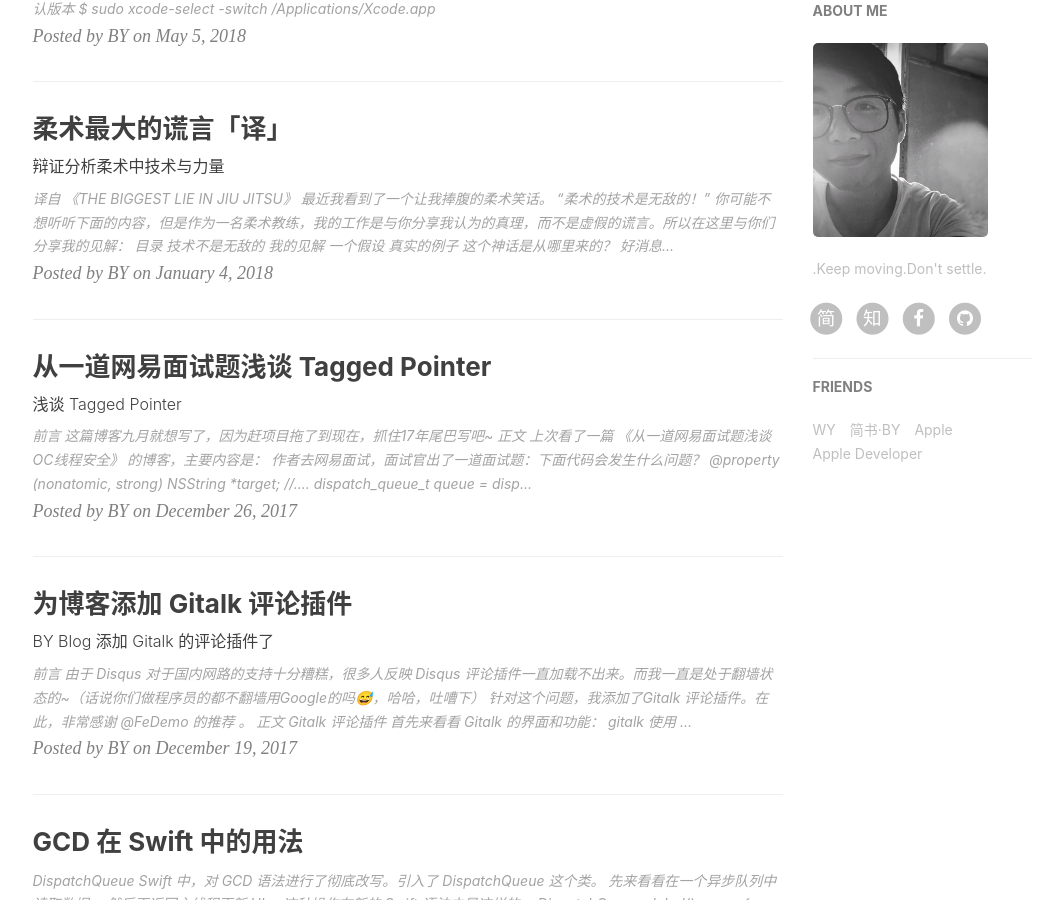
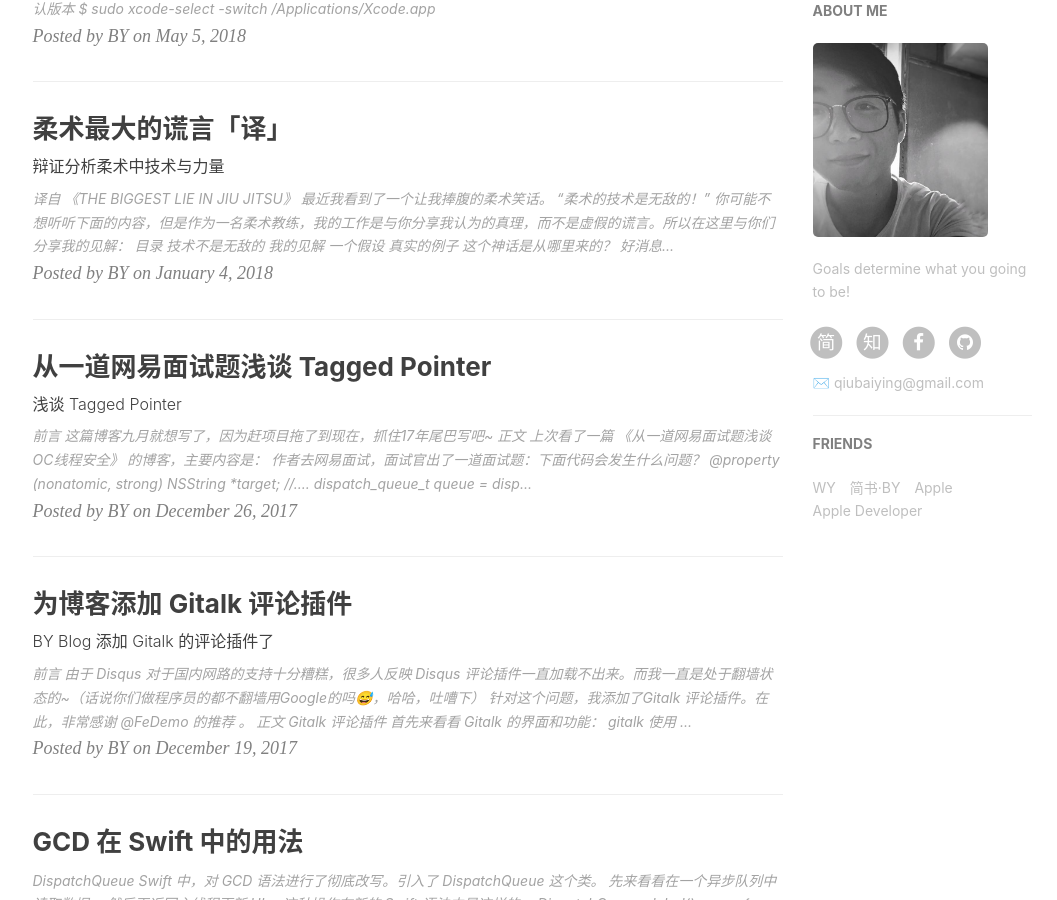
Before and after one commit to aiofe/aiofe.github.io, a Jekyll site: the page built from index.html, in a window 1280 px wide and 900 px high, scrolled down 807 px. Shown: the whole window, without its empty margins (135-1192 px from the left). Built offline with Jekyll 4.4.1, drawn with Linux system fonts in a browser that asks for light colours; nearby versions of some CDN libraries; the list of posts is cut into pages by our own code; comment, search, counter and statistics services are not loaded; some of the changed lines change nothing that is shown.

Commit message:
搭建aio博客系统

```diff
--- a/_config.yml
+++ b/_config.yml
@@ -1,23 +1,24 @@
 # Site settings
 title: BY Blog
-SEOTitle: Aiofe Team | BY Blog
+SEOTitle: 柏荧的博客 | BY Blog
 header-img: img/post-bg-desk.jpg
-email:
-description: "Stay hungry, stay foolish."
-keyword: "BY, BY Blog, Aiofe, handong, zhangping, lihuanqing, wuhao,shenshihao, huheting"
-url: "http://aiofe.github.io"          # your host, for absolute URL
+email: qiubaiying@gmail.com
+description: "Every failure is leading towards success."
+keyword: "BY, BY Blog, 柏荧的博客, qiubaiying, 邱柏荧, iOS, Apple, iPhone"
+url: "http://qiubaiying.github.io"          # your host, for absolute URL
 baseurl: ""      # for example, '/blog' if your blog hosted on 'host/blog'
-github_repo: "https://github.com/aiofe/aiofe.github.io.git" # you code repository
+github_repo: "https://github.com/qiubaiying/qiubaiying.github.io.git" # you code repository
 
 # Sidebar settings
 sidebar: true                           # whether or not using Sidebar.
-sidebar-about-description: ".Keep moving.Don't settle."
+sidebar-about-description: "Goals determine what you going to be!"
 sidebar-avatar: /img/about-BY-gentle.jpg      # use absolute URL, seeing it's used in both `/` and `/about/`
 
 
 
 # SNS settings
 RSS: false
+# weibo_username:     qiubaiying
 zhihu_username:     qiubaiying
 github_username:    qiubaiying
 facebook_username:  baiying.qiu.7
```
